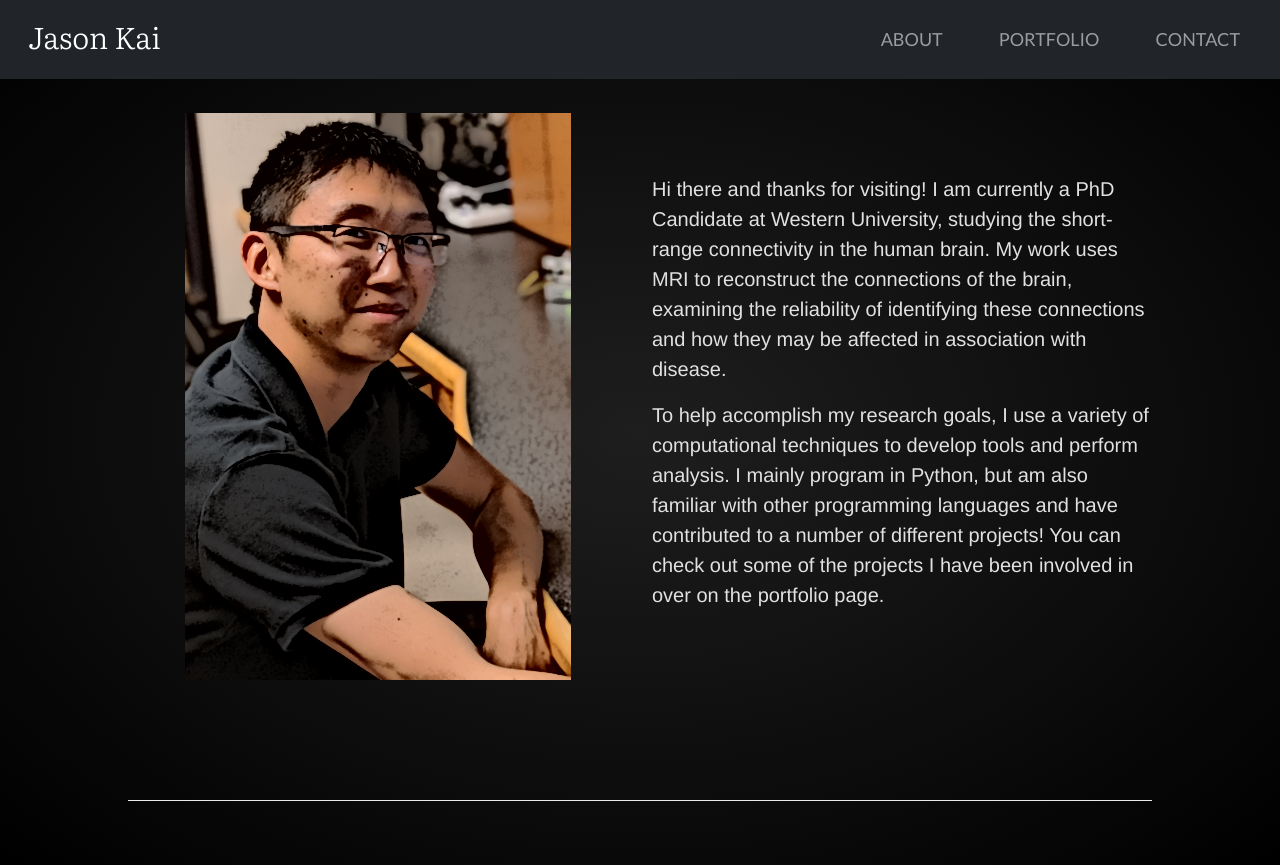
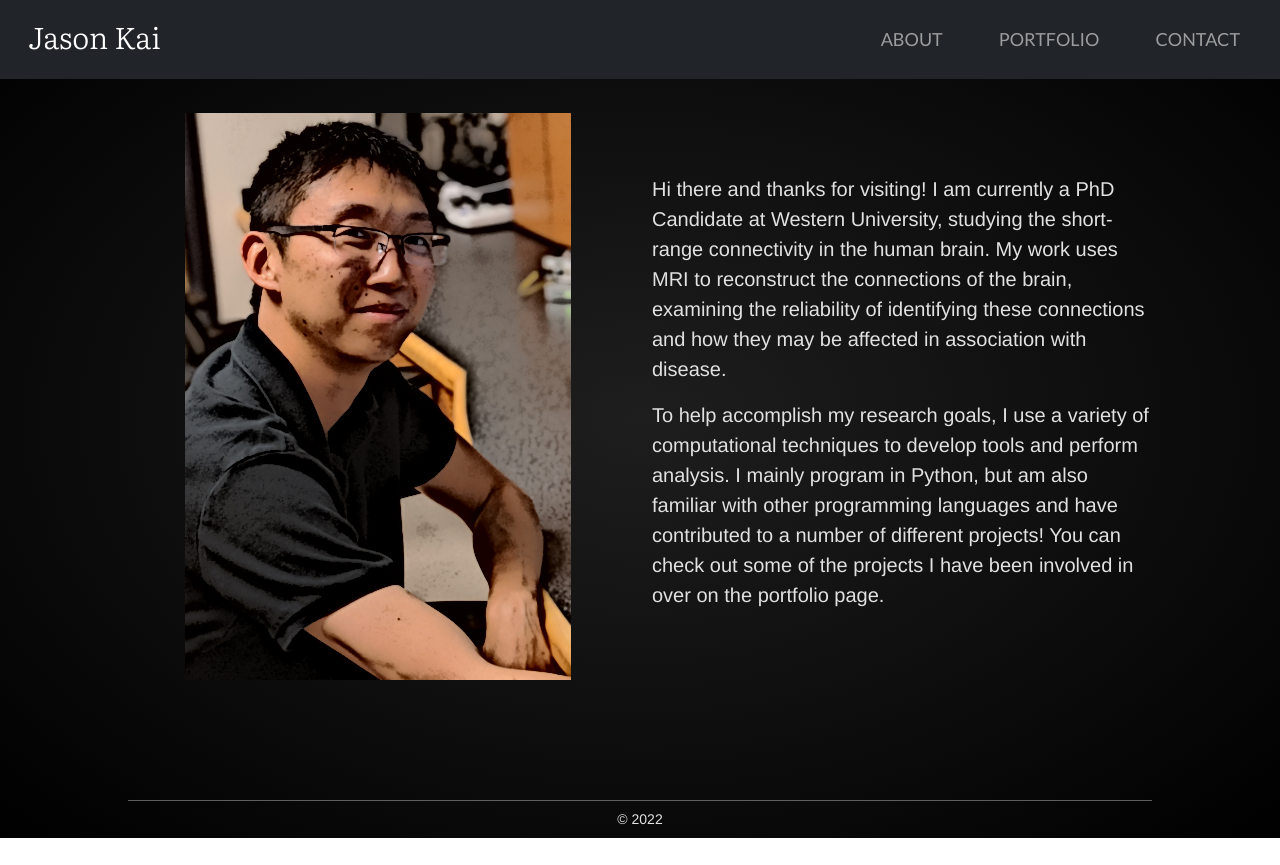
Before and after one commit to kaitj/kaitj.github.io, a Next.js app: page / in a window 1280 px wide. After the commit the page ends 838 px from the top, so only its background shows below. Built offline with nearby package versions, Linux system fonts and the light colour scheme.

Commit message:
add footer

```diff
--- /dev/null
+++ b/components/footer.tsx
@@ -0,0 +1,11 @@
+import styles from '../styles/home.module.css'
+
+let year: number = new Date().getFullYear();
+
+export const Footer = () => {
+    return (
+        <footer className={styles.footer}>
+            &copy; {year}
+        </footer>
+    );
+};
--- a/pages/index.tsx
+++ b/pages/index.tsx
@@ -5,6 +5,7 @@ import styles from '../styles/home.module.css'
 // Components
 import { NavBar } from '../components/navbar'
 import { Profile } from '../components/profile'
+import { Footer } from '../components/footer'
 
 const Home: NextPage = () => {
   return (
@@ -22,8 +23,7 @@ const Home: NextPage = () => {
 
       <Profile />
 
-      <footer className={styles.footer}>
-      </footer>
+      <Footer />
     </div>
   )
 }
--- a/styles/home.module.css
+++ b/styles/home.module.css
@@ -26,17 +26,11 @@
 .footer {
   display: flex;
   flex: 1;
-  padding: 2rem 0;
-  border-top: 1px solid #eaeaea;
+  padding: .5rem 0;
+  font-size: 14px;
+  border-top: 1px solid rgba(225,225,225,.4);
   justify-content: center;
   align-items: center;
-}
-
-.footer a {
-  display: flex;
-  justify-content: center;
-  align-items: center;
-  flex-grow: 1;
 }
 
 @media (max-width: 600px) {
@@ -49,4 +43,8 @@
     margin-top: 5.5rem;
     margin-bottom: 1rem;
   }
+
+  .footer {
+    font-size: 12px;
+  }
 }
```
